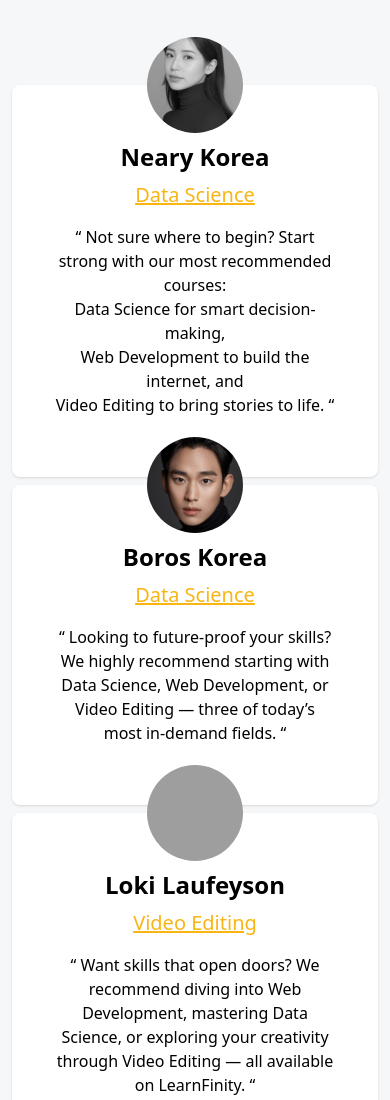
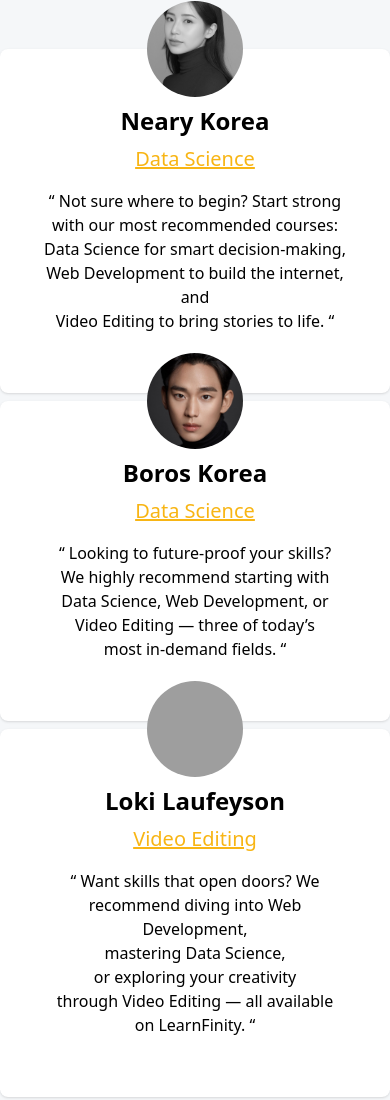
Before and after one commit to Nich1808/E-Learning, a website: page html/index.html in a window 390 px wide. Shown: the part 5007-6107 px from the top of the page. Drawn offline with Linux system fonts and the light colour scheme; grey boxes are pictures that could not be loaded; a web font is replaced by a local one.

Commit message:
Changing 4th section index

```diff
--- a/html/index.html
+++ b/html/index.html
@@ -454,39 +454,59 @@
        </section>
 
       <!-- fourth section -->
-       <section class="px-3 sm:px-0 container mx-auto">
+      <!-- fourth section -->
+       <section class="container mx-auto">
       <!-- container -->
         <div>
           <!-- title -->
-           <h1 class="text-3xl font-bold text-primary text-left underline mb-12 dark:text-gray-300">WHAT OUR STUDENTS SAY</h1>
+           <h1 class=" text-3xl font-bold text-primary text-left underline mb-12">WHAT OUR STUDENTS SAY</h1>
            <!-- card -->
             <div class="grid grid-cols-1 sm:grid-cols-1 md:grid-cols-2 lg:grid-cols-3 xl:grid-cols-3 gap-2 py-10">
               <!-- card1 -->
-               <div class="dark:bg-dark-card dark:text-gray-300 relative bg-white rounded-lg shadow pt-12 text-center px-10 pb-15">
+               <div class="dark:bg-dark-card dark:text-white relative bg-white rounded-lg shadow pt-12 text-center px-10 pb-15">
                   <img class="w-24 h-24 rounded-full object-cover mx-auto absolute top-[-3rem] left-1/2 transform -translate-x-1/2"  src="/img/girl.jpg" alt="Nich">
                   <h2 class="mt-2 text-2xl font-semibold ">Neary Korea</h2>
                   <h3 class="text-secondary-primary underline text-xl pt-2 ">Data Science</h3>
-                  <p class="pt-4">“ Not sure where to begin? Start strong with our most recommended <br> courses: <br>Data Science for smart decision-making, <br>Web Development to build the internet, and <br> Video Editing to bring stories to life. “</p>
+                  <p class="pt-4">
+                    <span class="block">“ Not sure where to begin? Start strong with our most recommended courses:</span>
+                    <span class="block">Data Science for smart decision-making,</span>
+                    <span class="block">Web Development to build the internet, and</span>
+                    <span class="block">Video Editing to bring stories to life. “</span>
+                  </p>
                </div>
 
                <!-- card2 -->
-               <div class="dark:bg-dark-card dark:text-gray-300 relative bg-white rounded-lg shadow pt-12 text-center px-10 pb-15">
+               <div class="dark:bg-dark-card dark:text-white relative bg-white rounded-lg shadow pt-12 text-center px-10 pb-15">
                   <img class="w-24 h-24 rounded-full object-cover mx-auto absolute top-[-3rem] left-1/2 transform -translate-x-1/2"  src="/img/boy.jpg" alt="#">
                   <h2 class="mt-2 text-2xl font-semibold">Boros Korea</h2>
                   <h3 class="text-secondary-primary underline text-xl pt-2">Data Science</h3>
-                  <p class="pt-4" >“ Looking to future-proof your skills? <br> We highly recommend starting with <br>Data Science, Web Development, or <br>Video Editing — three of today’s <br>most in-demand fields. “</p>
+                  <p class="pt-4">
+                    <span class="block">“ Looking to future-proof your skills?</span>
+                    <span class="block">We highly recommend starting with</span>
+                    <span class="block">Data Science, Web Development, or</span>
+                    <span class="block">Video Editing — three of today’s</span>
+                    <span class="block">most in-demand fields. “</span>
+                  </p>
                </div>
 
                <!-- card3 -->
-               <div class="dark:bg-dark-card dark:text-gray-300 relative bg-white rounded-lg shadow pt-12 text-center px-10 pb-15">
+               <div class="dark:bg-dark-card dark:text-white relative bg-white rounded-lg shadow pt-12 text-center px-10 pb-15">
                   <img class="w-24 h-24 rounded-full object-cover mx-auto absolute top-[-3rem] left-1/2 transform -translate-x-1/2"  src="/img/luki.png" alt="#">
                   <h2 class="mt-2 text-2xl font-semibold ">Loki Laufeyson</h2>
                   <h3 class="text-secondary-primary underline text-xl pt-2">Video Editing</h3>
-                  <p class="pt-4" >“ Want skills that open doors? We <br> recommend diving into Web <br> Development, mastering Data <br>Science, or exploring your creativity <br> through Video Editing — all available <br> on LearnFinity. “</p>
+                  <p class="pt-4 ">
+                    <span class="block">“ Want skills that open doors? We</span>
+                    <span class="block">recommend diving into Web Development,</span>
+                    <span class="block">mastering Data Science,</span>
+                    <span class="block">or exploring your creativity</span>
+                    <span class="block">through Video Editing — all available</span>
+                    <span class="block">on LearnFinity. “</span>
+                  </p>
                </div>
             </div>
         </div>
        </section>
+
     </main>
     <footer class="text-white py-5 pt-10 px-4 bg-primary dark:dark:bg-dark-bg">
       <div
```
Also changed, not shown: html/login.html (+1 -1 lines), html/signup.html (+1 -1 lines).
